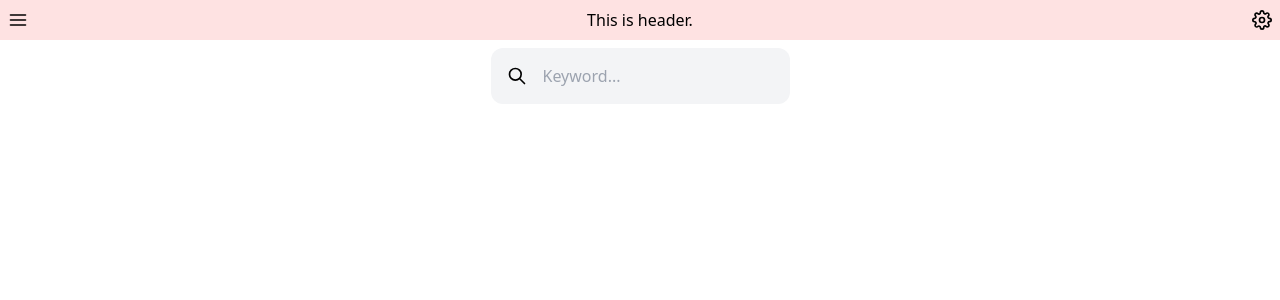
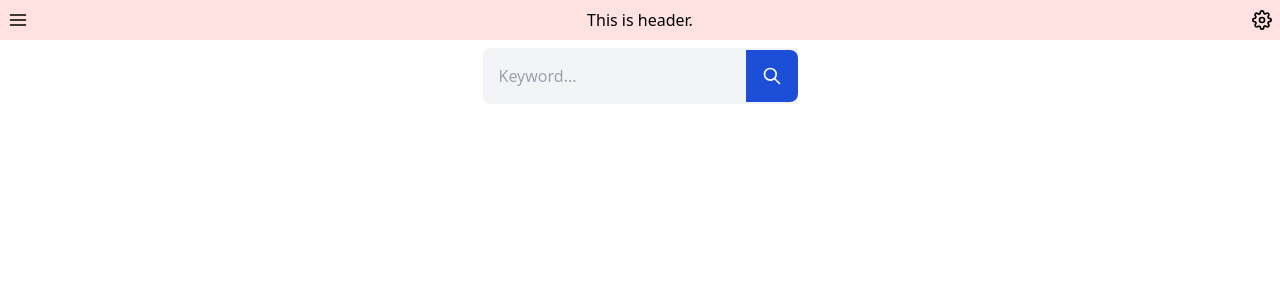
Before and after one commit to takaT6/nextjs-web-app, a Next.js app: page /page3 in a window 1280 px wide. Shown: the top 300 px of the page. Built offline with nearby package versions, Linux system fonts and the light colour scheme.

Commit message:
🏗️ chnage how to use SVG

```diff
--- a/src/components/Filtering/index.tsx
+++ b/src/components/Filtering/index.tsx
@@ -1,34 +1,12 @@
-import { SearchIcon } from "../Icons";
+import { Icon } from "../Icons";
 
 const Filtering = () => {
   return (
     <>
-      {/* <div className="min-h-screen bg-gray-100 flex justify-center p-2">
-        <div className="space-y-10">
-          <div className="items-center p-6 space-x-6 bg-white rounded-xl shadow-lg hover:shadow-xl hover:scale-105 transition duration-500">
-            <div className="flex bg-gray-100 p-4 space-x-4 rounded-lg">
-              <svg xmlns="http://www.w3.org/2000/svg" className="h-6 w-6" fill="none" viewBox="0 0 24 24" stroke="currentColor">
-                <path strokeLinecap="round" strokeLinejoin="round" strokeWidth="2" d="M21 21l-6-6m2-5a7 7 0 11-14 0 7 7 0 0114 0z" />
-              </svg>
-              <input className="w-6/12 bg-gray-100 outline-none" type="text" placeholder="Keyword..." />
-            </div>
-            <div className="flex py-2 px-2 rounded-lg text-gray-500 font-semibold cursor-pointer">
-              <span>All categorie</span>
-              <svg xmlns="http://www.w3.org/2000/svg" className="h-6 w-6" fill="none" viewBox="0 0 24 24" stroke="currentColor">
-                <path strokeLinecap="round" strokeLinejoin="round" strokeWidth="2" d="M19 9l-7 7-7-7" />
-              </svg>
-            </div>
-            <div className="bg-red-600 py-3 px-5 text-white font-semibold rounded-lg hover:shadow-lg transition duration-3000 cursor-pointer">
-              <span>Search</span>
-            </div>
-          </div>
-        </div>
-      </div> */}
-
       <div className="flex justify-center p-2">
-        <div className="flex items-center bg-gray-100 rounded-xl p-4 space-x-4">
-          <SearchIcon />
-          <input className=" bg-gray-100 outline-none" type="text" placeholder="Keyword..." />
+        <div className="flex items-center bg-gray-100 rounded-l-lg">
+          <input className=" bg-gray-100 outline-none rounded-l-lg p-4 space-x-4" type="text" placeholder="Keyword..." />
+          <button className="bg-blue-700 rounded-r-lg p-4 space-x-4"><Icon name="Search" stroke="white" /></button>
         </div>
       </div>
     </>
--- a/src/components/Header/index.tsx
+++ b/src/components/Header/index.tsx
@@ -1,5 +1,5 @@
 import Link from "next/link";
-import Settings from "../Settings";
+import { Icon } from "../Icons";
 import Sidebar from "../Sidebar";
 import SidebarBtn from "../Sidebar/SidebarBtn";
 
@@ -11,7 +11,7 @@ const Header = () => {
         <span className="p-2">
           <Link href="/">This is header.</Link>
         </span>
-        <Settings />
+        <Icon name="Settings" className="m-2" />
       </div>
       <Sidebar />
     </header>
--- a/src/components/Icons/index.tsx
+++ b/src/components/Icons/index.tsx
@@ -1,87 +1,35 @@
-import Image from "next/image";
+import Search from "public/search.svg";
+import Menu from "public/menu.svg";
+import Settings from "public/settings.svg";
+import Cancel from "public/cancel.svg";
+import Home from "public/home.svg";
+import ChevronDown from "public/chevron-down.svg";
 
-const MenuIcon = () => {
+const icons = { Search, Menu, Settings, Cancel, Home, ChevronDown };
+
+type Name = keyof typeof icons;
+
+export type IconProps = {
+    name: Name,
+    className?: string,
+    fill?: string,
+    stroke?: string,
+    width?: number,
+    height?: number,
+};
+
+const Icon = ({ name, className, fill = "none", stroke = "currentColor", width = 20, height = 20 }: IconProps) => {
+    const SvgComponent = icons[name];
+    console.log(className);
     return (
-        <span>
-            <Image
-                src="/menu.svg"
-                alt="home"
-                width={20}
-                height={20}
-                priority
-            />
-        </span>
+        <SvgComponent
+            className={className}
+            fill={fill}
+            stroke={stroke}
+            width={width}
+            height={height}
+        />
     );
 };
 
-const CancelIcon = () => {
-    return (
-        <span>
-            <Image
-                src="/x.svg"
-                alt="home"
-                width={20}
-                height={20}
-                priority
-            />
-        </span>
-    );
-};
-
-const SettingsIcon = () => {
-    return (
-        <span>
-            <Image
-                src="/settings.svg"
-                alt="home"
-                width={20}
-                height={20}
-                priority
-            />
-        </span>
-    );
-};
-
-const HomeIcon = () => {
-    return (
-        <span>
-            <Image
-                src="/home.svg"
-                alt="home"
-                width={20}
-                height={20}
-                priority
-            />
-        </span>
-    );
-};
-
-const SearchIcon = () => {
-    return (
-        <span>
-            <Image
-                src="/search.svg"
-                alt="home"
-                width={20}
-                height={20}
-                priority
-            />
-        </span>
-    );
-};
-
-const ChevronDownIcon = () => {
-    return (
-        <span>
-            <Image
-                src="/chevron-down.svg"
-                alt="home"
-                width={20}
-                height={20}
-                priority
-            />
-        </span>
-    );
-};
-
-export { MenuIcon, CancelIcon, SettingsIcon, HomeIcon, SearchIcon, ChevronDownIcon };
+export { Icon };
--- a/src/components/Settings/index.tsx
+++ b/src/components/Settings/index.tsx
@@ -1,9 +1,8 @@
-import { SettingsIcon } from "../Icons";
+
 
 const Settings = () => {
     return (
         <div className="flex m-2  z-50">
-            <SettingsIcon />
         </div>
     );
 };
--- a/src/components/Sidebar/Navigation.tsx
+++ b/src/components/Sidebar/Navigation.tsx
@@ -3,7 +3,7 @@ import { NavigationItem } from "@/types/NavigationItem";
 import Link from "next/link";
 import { useRouter } from "next/router";
 import { useContext } from "react";
-import { HomeIcon } from "../Icons";
+import { Icon } from "../Icons";
 
 
 const Navigation = () => {
@@ -15,25 +15,25 @@ const Navigation = () => {
     {
       label: <span>トップ</span>,
       href: "/",
-      icon: <HomeIcon />,
+      icon: <Icon name="Home" />,
       isActive: router.asPath === "/",
     },
     {
       label: <span>ページ2</span>,
       href: "/page2",
-      icon: <HomeIcon />,
+      icon: <Icon name="Home" />,
       isActive: router.asPath === "/page2",
     },
     {
       label: <span>ページ3</span>,
       href: "/page3",
-      icon: <HomeIcon />,
+      icon: <Icon name="Home" />,
       isActive: router.asPath === "/page3",
     },
     {
       label: <span>ページ4</span>,
       href: "/page4",
-      icon: <HomeIcon />,
+      icon: <Icon name="Home" />,
       isActive: false,
     },
   ];
--- a/src/components/Sidebar/SidebarBtn.tsx
+++ b/src/components/Sidebar/SidebarBtn.tsx
@@ -1,6 +1,6 @@
 import { AppContext } from "@/pages/_app";
 import { useContext } from "react";
-import { CancelIcon, MenuIcon } from "../Icons";
+import { Icon } from "../Icons";
 
 const SidebarBtn = () => {
     const { isOpen, setIsOpen } = useContext(AppContext);
@@ -10,8 +10,8 @@ const SidebarBtn = () => {
     };
 
     return (
-        <div className="flex m-2  z-50" onClick={handleClick}>
-            {isOpen ? <CancelIcon /> : <MenuIcon />}
+        <div className="flex z-50 m-2" onClick={handleClick}>
+            {isOpen ? <Icon name="Cancel" /> : <Icon name="Menu" />}
         </div>
     );
 };
--- /dev/null
+++ b/src/types/SvgProps.ts
@@ -0,0 +1,5 @@
+export type SvgProps = {
+    className?: string,
+    fill?: string,
+    stroke?: string,
+};
```
